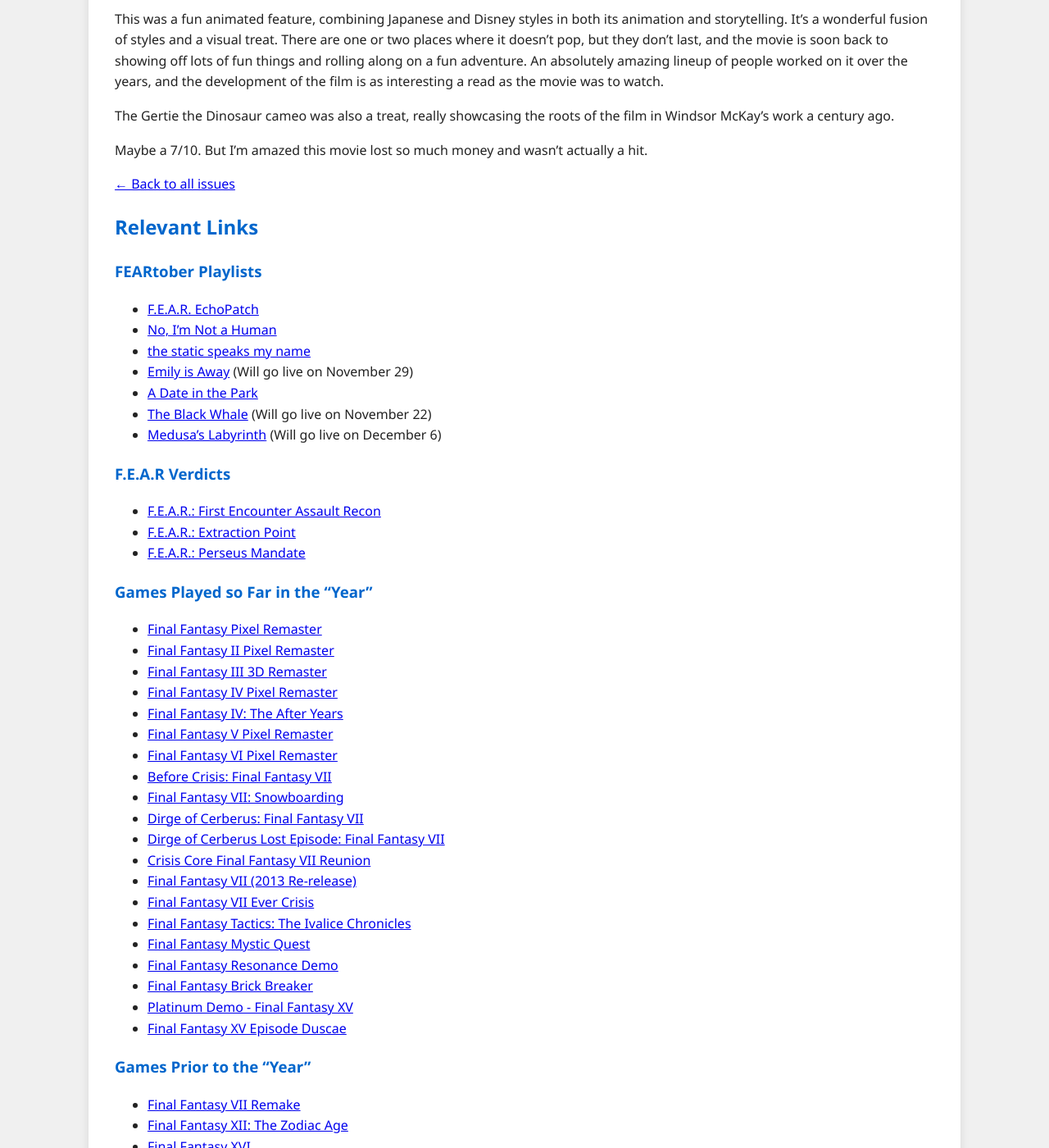
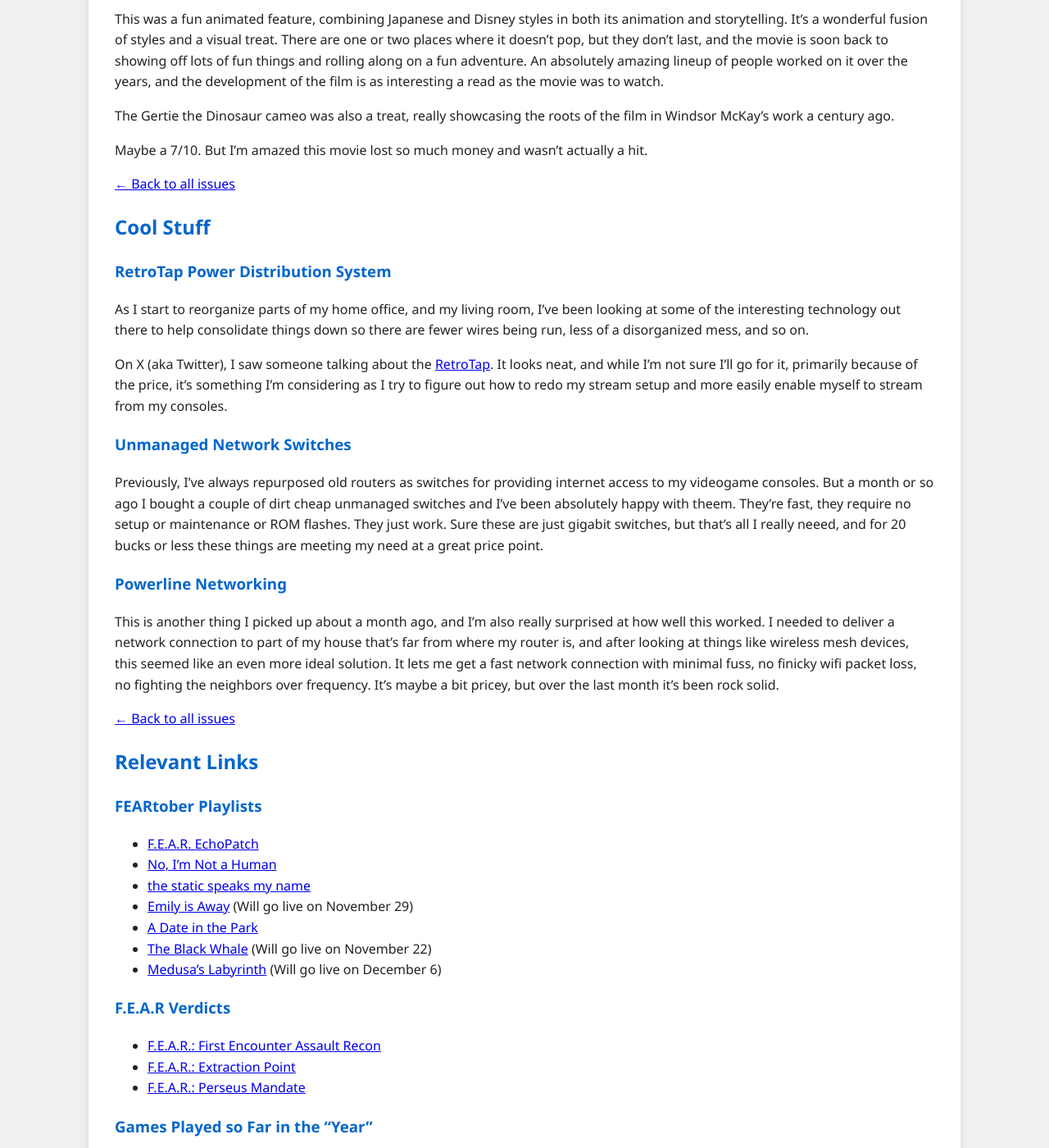
Before and after one commit to elizibar/elizibar.github.io, a Jekyll site: the page built from newsletter/2026-11-18-issue-1.md, in a window 1280 px wide and 1400 px high, scrolled down 4897 px. Shown: the whole window at 82% size. Built offline with Jekyll 4.4.1, drawn with Linux system fonts in a browser that asks for light colours.

Commit message:
Update 2026-11-18-issue-1.md

```diff
--- a/newsletter/2026-11-18-issue-1.md
+++ b/newsletter/2026-11-18-issue-1.md
@@ -68,7 +68,7 @@ Just about every year for almost 10 years now, we've done [FEARtober](https://el
 
 Because of the Year of Final Fantasy we didn't get going into **FEARtober** until the last week of October, but we made pretty good use of the time. We started off with [F.E.A.R.](/feartober/fear/) of course, and like last year we played the OG F.E.A.R. with a mod, the really awesome [EchoPatch](https://github.com/Wemino/EchoPatch). Last year we rocked the Prototype Mod and it did a great job of rejuvenating the game, but the EchoPatch was next level, modernizing the game and making it a much smoother experience.
 
-The other day [John Markley](https://www.twitch.tv/johnmarkley) went to play F.E.A.R. and clearly hadn't visited the Steam forums before hand on how to get it working, because that old game needs a little bit of love and massage before it will work. So while I was hanging out in his Stream chat, I got to tell him about the EchoPatch and it worked like a charm for him. It feels real good to share something and see it immediately improve someone's life, even if just for a little while.  Mad props to the developer of EchoPatch.
+The other day [John Markley](https://www.twitch.tv/johnmarkley) went to play F.E.A.R. and clearly hadn't visited the Steam forums before hand on how to get it working, because that old game needs a little bit of love and massage before it will work. So while I was hanging out in his Stream chat, I got to tell him about the EchoPatch and it worked like a charm for him. It feels real good to share something and see it immediately improve someone's life, even if just for a little while. Mad props to the developer of EchoPatch.
 
 ### Halloween Scary Stream
 
@@ -142,7 +142,25 @@ This was a fun animated feature, combining Japanese and Disney styles in both it
 
 The Gertie the Dinosaur cameo was also a treat, really showcasing the roots of the film in Windsor McKay's work a century ago.
 
-Maybe a 7/10.  But I'm amazed this movie lost so much money and wasn't actually a hit.
+Maybe a 7/10. But I'm amazed this movie lost so much money and wasn't actually a hit.
+
+[← Back to all issues](/newsletter/)
+
+## Cool Stuff
+
+### RetroTap Power Distribution System
+
+As I start to reorganize parts of my home office, and my living room, I've been looking at some of the interesting technology out there to help consolidate things down so there are fewer wires being run, less of a disorganized mess, and so on.
+
+On X (aka Twitter), I saw someone talking about the [RetroTap](https://kytor.com/store/product/retrotap/). It looks neat, and while I'm not sure I'll go for it, primarily because of the price, it's something I'm considering as I try to figure out how to redo my stream setup and more easily enable myself to stream from my consoles.
+
+### Unmanaged Network Switches
+
+Previously, I've always repurposed old routers as switches for providing internet access to my videogame consoles. But a month or so ago I bought a couple of dirt cheap unmanaged switches and I've been absolutely happy with theem. They're fast, they require no setup or maintenance or ROM flashes. They just work.  Sure these are just gigabit switches, but that's all I really neeed, and for 20 bucks or less these things are meeting my need at a great price point.
+
+### Powerline Networking
+
+This is another thing I picked up about a month ago, and I'm also really surprised at how well this worked. I needed to deliver a network connection to part of my house that's far from where my router is, and after looking at things like wireless mesh devices, this seemed like an even more ideal solution. It lets me get a fast network connection with minimal fuss, no finicky wifi packet loss, no fighting the neighbors over frequency. It's maybe a bit pricey, but over the last month it's been rock solid.
 
 [← Back to all issues](/newsletter/)
 
```
